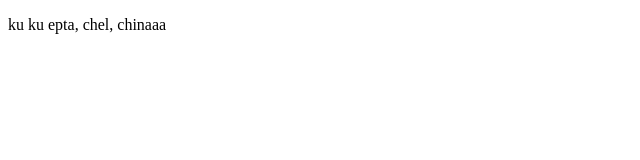
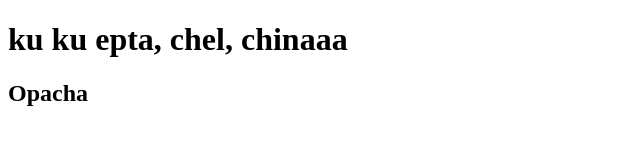
Before and after one commit to doublejams/project_1, a plain HTML site: page index.html in a window 1280 px wide. Shown: the whole page, without its empty margins (0-640 px from the left). Drawn offline with Linux system fonts and the light colour scheme.

Commit message:
index.html mod

```diff
--- a/index.html
+++ b/index.html
@@ -8,7 +8,8 @@
 </head>
 <body>
 
-    <p>ku ku epta, chel, chinaaa</p>
+    <h1>ku ku epta, chel, chinaaa</h1>
+    <h2>Opacha</h2>
 
     <!-- <script>
         alert(1);
```
